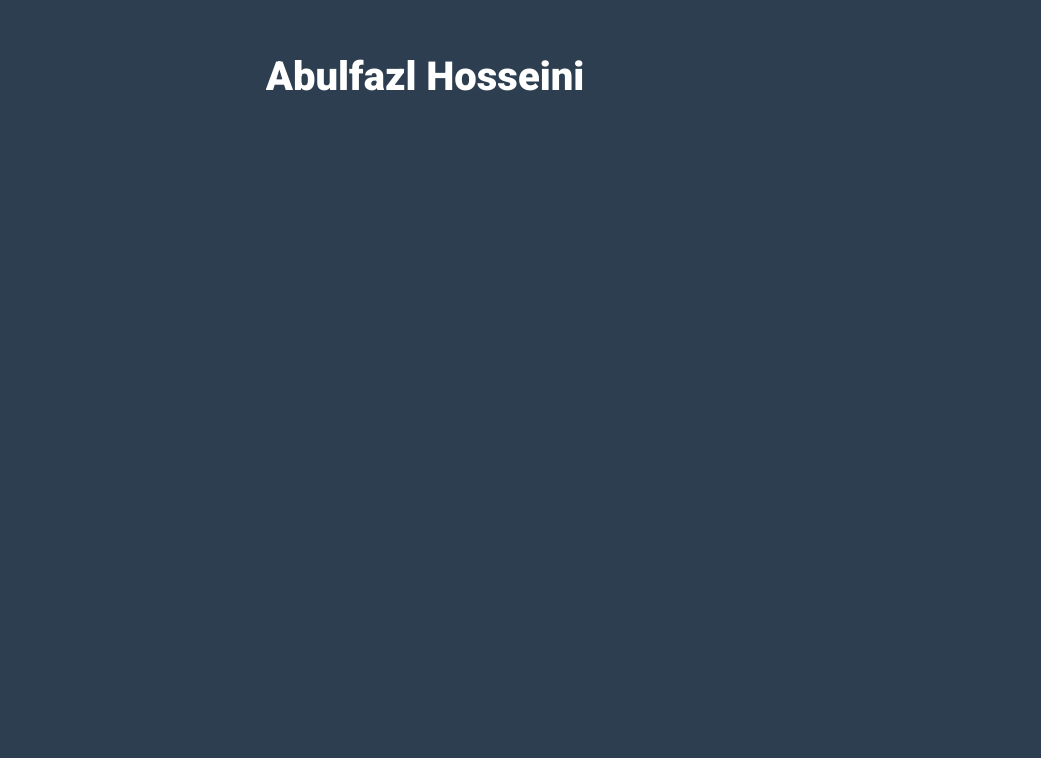
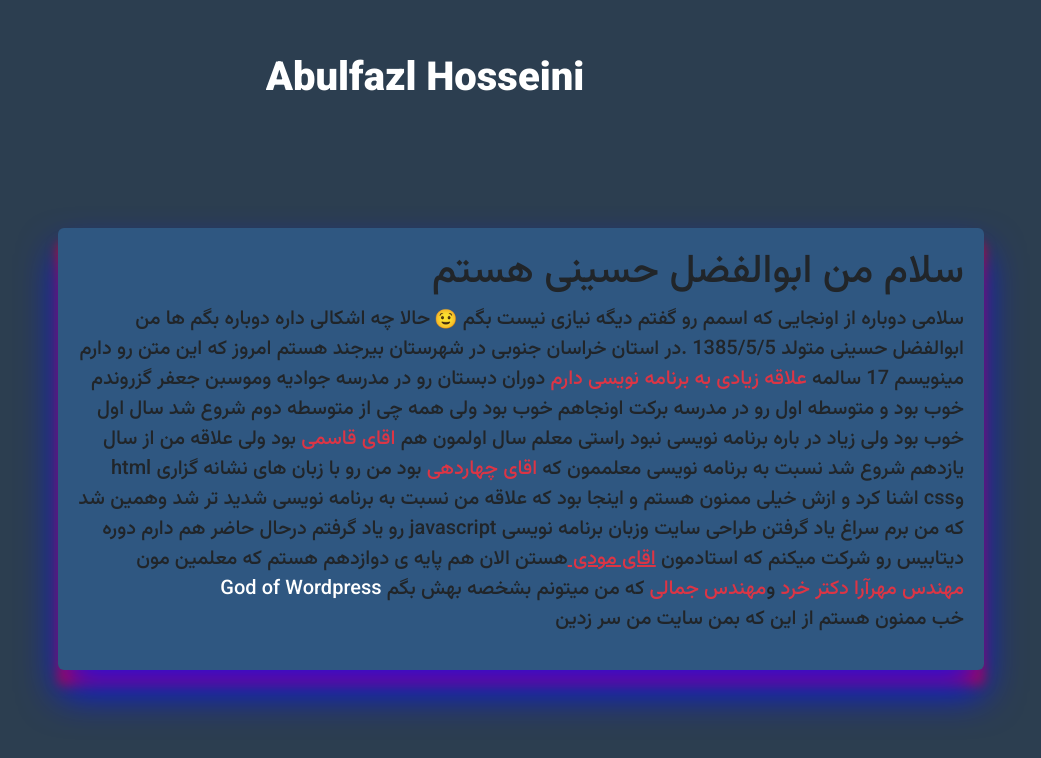
Before and after one commit to abolfazlhosinii/abolfazlhosinii.githup.io, a plain HTML site: page index.html in a window 1280 px wide. Shown: the top 758 px of the page, without its empty margins (214-1255 px from the left). Drawn offline with nearby package versions, Linux system fonts and the light colour scheme.

Commit message:
Creating a biography
Build your introduction section

```diff
--- a/Main/css/stayle1.css
+++ b/Main/css/stayle1.css
@@ -1,6 +1,7 @@
 body{
     font-family: 'Vazirmatn', sans-serif !important;
     background-color: #2c3e50;
+    height: 10000vh;
 }
 
 /* start hi abolfazl */
@@ -27,3 +28,13 @@ body{
     line-height: 1em;
 }
 /* end hi abolfazl */
+
+
+/* start beugrafi */
+.css1box{
+    box-shadow: rgba(0, 17, 255, 0.836) 0px 24px 38px, rgb(255, 0, 0) 0px 15px 12px;
+    background-color: #3584d35e;
+    padding: 20px;
+    margin-top: 50px;
+}
+/* end beugrafi */
--- a/index.html
+++ b/index.html
@@ -1,5 +1,5 @@
 <!DOCTYPE html>
-<html lang="fa">
+<html lang="fa" dir="rtl">
 
 <head>
     <meta charset="UTF-8">
@@ -41,12 +41,51 @@
     <div class="mli p-5 p-lg-5">
         <h1 class="ml6">
             <span class="text-wrapper">
-            <span class="letters mt-sm-5 mt-lg-5"> Abulfazl Hosseini</span>
+            <span dir="ltr" class="letters mt-sm-5 mt-lg-5"> Abulfazl Hosseini</span>
             </span>
         </h1>
     </div>
     <script src="https://cdnjs.cloudflare.com/ajax/libs/animejs/2.0.2/anime.min.js"></script>
     <!-- end hi abolfazl -->
+
+    <!-- start beugrafi -->
+    <div class="container">
+        <div class="row">
+            <div class="col-12 col-lg-10">
+                <div class="css1box rounded-2  text-center text-lg-end">
+                    <h1>سلام من ابوالفضل حسینی هستم </h1>
+                    <p class="fs-5">
+                        سلامی دوباره از اونجایی که اسمم رو گفتم دیگه نیازی نیست بگم
+                        <img src="Main/gif/512.gif" style="width: 22px;height: 22px;" alt="">
+                        حالا چه اشکالی داره دوباره بگم ها من ابوالفضل حسینی متولد 1385/5/5
+
+                        .در استان خراسان جنوبی در شهرستان بیرجند هستم امروز که این متن رو دارم مینویسم 17 سالمه
+
+                        <span class="text-danger">علاقه زیادی به برنامه نویسی دارم </span> دوران دبستان رو در مدرسه جوادیه وموسبن جعفر گزروندم
+
+                        خوب بود و متوسطه اول رو در مدرسه برکت اونجاهم خوب بود ولی همه چی از متوسطه دوم شروع شد
+
+                        سال اول خوب بود ولی زیاد در باره برنامه نویسی نبود راستی معلم سال اولمون هم <span class="text-danger">اقای قاسمی </span>بود
+
+                        ولی علاقه من از سال یازدهم شروع شد نسبت به برنامه نویسی معلممون که <span class="text-danger">اقای چهاردهی</span> بود من رو با زبان های نشانه گزاری
+
+                        html وcss اشنا کرد و ازش خیلی ممنون هستم و اینجا بود که علاقه من نسبت به برنامه نویسی شدید تر شد
+
+                        وهمین شد که من برم سراغ یاد گرفتن طراحی سایت وزبان برنامه نویسی javascript رو یاد گرفتم
+
+                        درحال حاضر هم دارم دوره دیتابیس رو شرکت میکنم که استادمون <a href="" class="text-danger">اقای مودی <a>هستن
+
+                        الان هم پایه ی دوازدهم هستم که معلمین مون <span class="text-danger">مهندس مهرآرا </span><span class="text-danger">دکتر خرد </span>و<span class="text-danger">مهندس جمالی </span>
+
+                        که من میتونم بشخصه بهش بگم <span class="text-white">God of Wordpress</span>
+                        <br>
+                        خب ممنون هستم از این که بمن سایت من سر زدین
+                    </p>
+                </div>
+            </div>
+        </div>
+    </div>
+    <!-- end beugrafi -->
 
     <!-- start link js -->
     <script src="Main/js/javasckrept.js"></script>
```
Also changed, not shown: Main/gif/512.gif (added).
